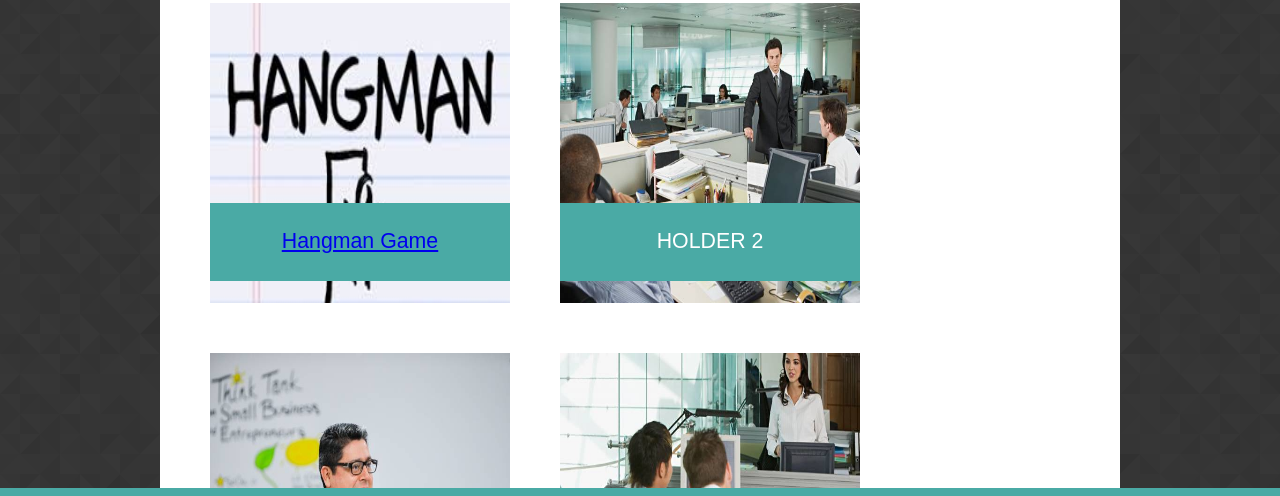
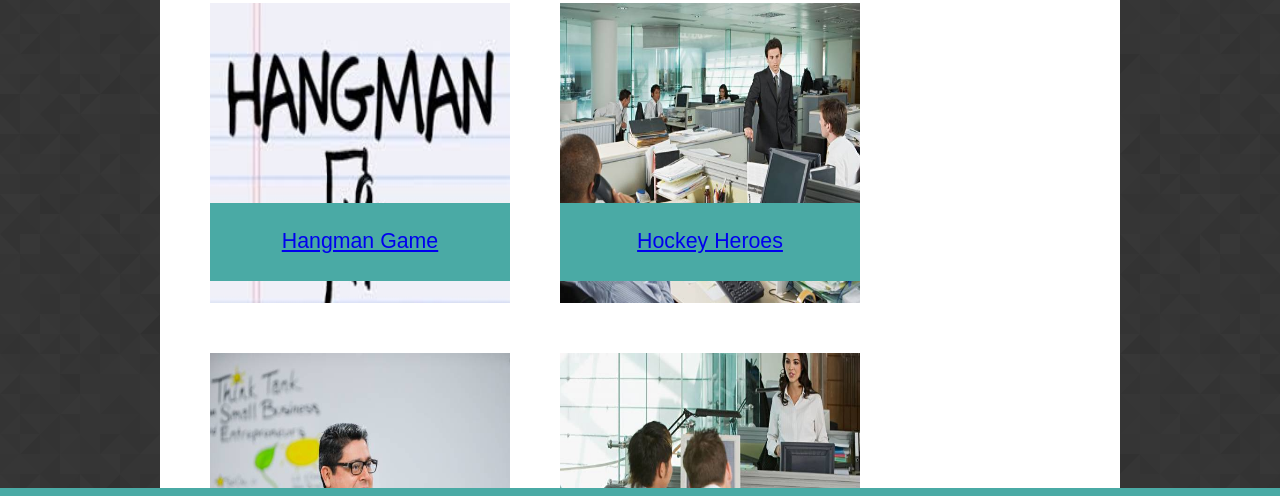
Before and after one commit to sjochen/Responsive-Portfolio, a plain HTML site: page portfolio.html in a window 1280 px wide. Shown: the part 286-782 px from the top of the page. Drawn offline with Linux system fonts and the light colour scheme.

Commit message:
Added my newest game to the portfolio

```diff
--- a/portfolio.html
+++ b/portfolio.html
@@ -38,7 +38,7 @@
 
         <div id="ph2">
             <div class="text-box">
-                <p>HOLDER 2</p>
+                <p><a href="https://sjochen.github.io/unit-4-game/">Hockey Heroes</a></p>
             </div>
         </div>
 
```
